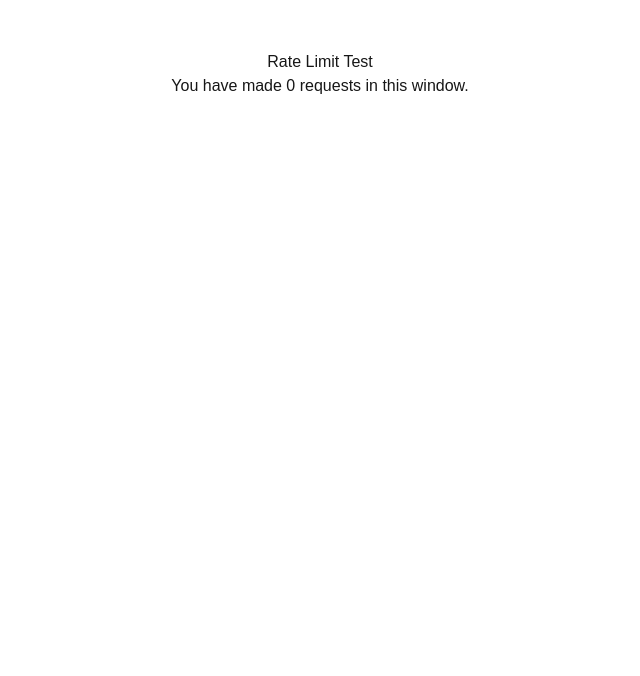
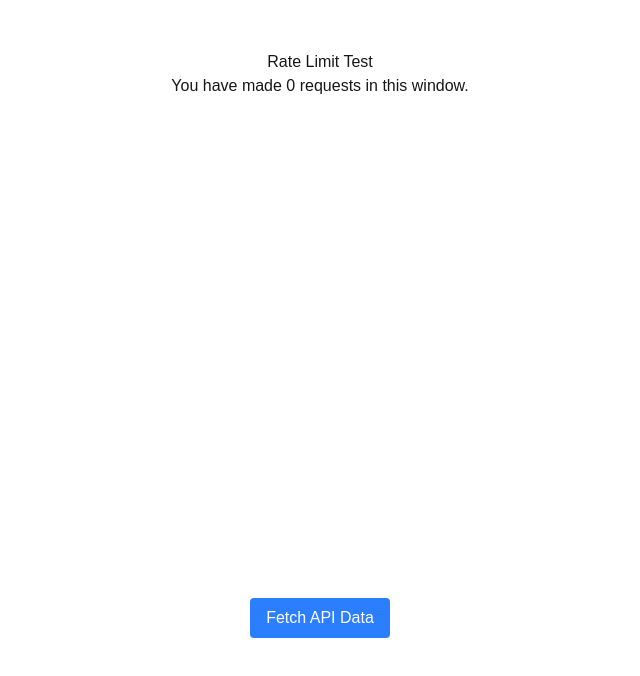
Before and after one commit to Mani6606/copproject, a Next.js app: page /ratelimit in a window 1280 px wide. Shown: the top 676 px of the page, without its empty margins (320-960 px from the left). Built offline with nearby package versions, Linux system fonts and the light colour scheme.

Commit message:
final commit

```diff
--- a/src/app/ratelimit/page.tsx
+++ b/src/app/ratelimit/page.tsx
@@ -1,3 +1,4 @@
+import TestClient from "../api-test-component"
 import { headers } from "next/headers";
 
 export default async function TestRateLimit() {
@@ -8,6 +9,9 @@ export default async function TestRateLimit() {
     <div style={{ textAlign: "center", marginTop: "50px" }}>
       <h1>Rate Limit Test</h1>
       <p>You have made {requestCount} requests in this window.</p>
+      <div style={{ textAlign: "center", marginTop: "500px" }}>
+       <TestClient />
+      </div>
     </div>
   );
 }
--- a/src/middleware.ts
+++ b/src/middleware.ts
@@ -8,8 +8,8 @@ export function middleware(req: any) {
   const { pathname } = req.nextUrl;
 
   if (pathname === "/a-page") {
-    const url = new URL("/b-page", req.url);
-    return NextResponse.redirect(url);
+    // const url = new URL("/b-page", req.url);
+    return NextResponse.rewrite("www.whatuni.com");
   }
 
   if (pathname === "/c-page") {
```
